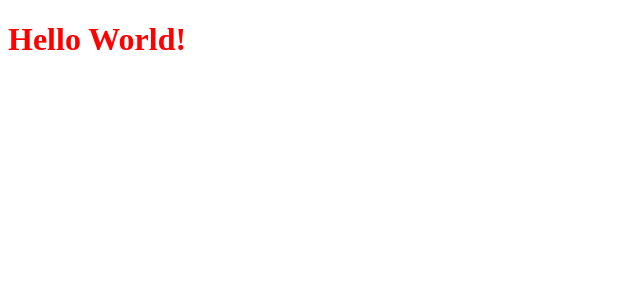
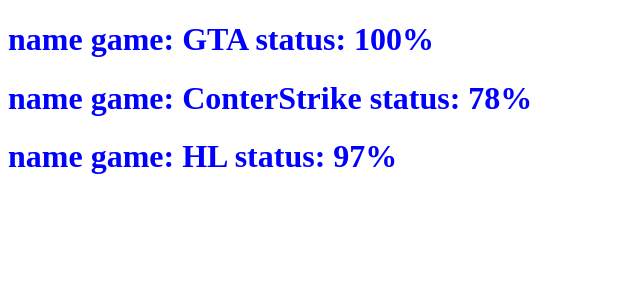
Before and after one commit to ilin78/listgame, a React (Create React App) app: page / in a window 1280 px wide. Shown: the top 300 px of the page, without its empty margins (0-640 px from the left). Built offline with nearby package versions, Linux system fonts and the light colour scheme.

Commit message:
add list

```diff
--- a/src/App.js
+++ b/src/App.js
@@ -1,13 +1,16 @@
 import React,{Component} from 'react';
 import './App.css';
 
-class App extends Component {
+class Apps extends Component {
+
+
+
   render() {
-        return (
-          <h1>Hello World!</h1>
+    return(
+          <div>
+            <h1>name game: {this.props.game} status: {this.props.status}%</h1>
+          </div>
         );
       }
     }
-
-
-export default App;
+export default Apps;
--- a/src/index.css
+++ b/src/index.css
@@ -1,3 +1,3 @@
 h1 {
-  color: red;
+  color: blue;
 }
--- a/src/index.js
+++ b/src/index.js
@@ -4,6 +4,11 @@
 import App from './App';
 import * as serviceWorker from './serviceWorker';
 
-ReactDOM.render(<App />, document.getElementById('root'));
+ReactDOM.render(<div>
+    <App game = "GTA" status="100"/>
+    <App game = "ConterStrike" status="78"/>
+    <App game = "HL" status="97" />
+
+                </div>, document.getElementById('root'));
 
 serviceWorker.unregister();
```
Also changed, not shown: 1 other file (tests, documents, lock files or other folders).
